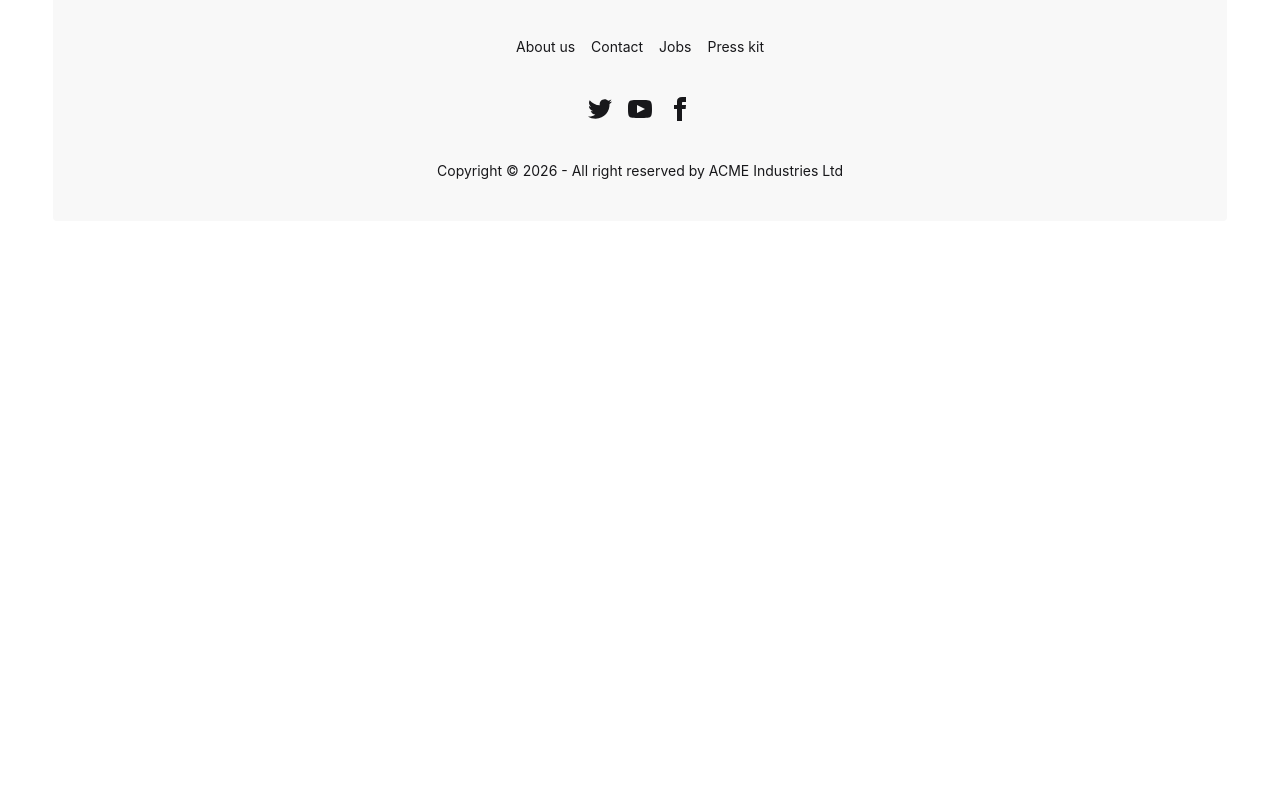
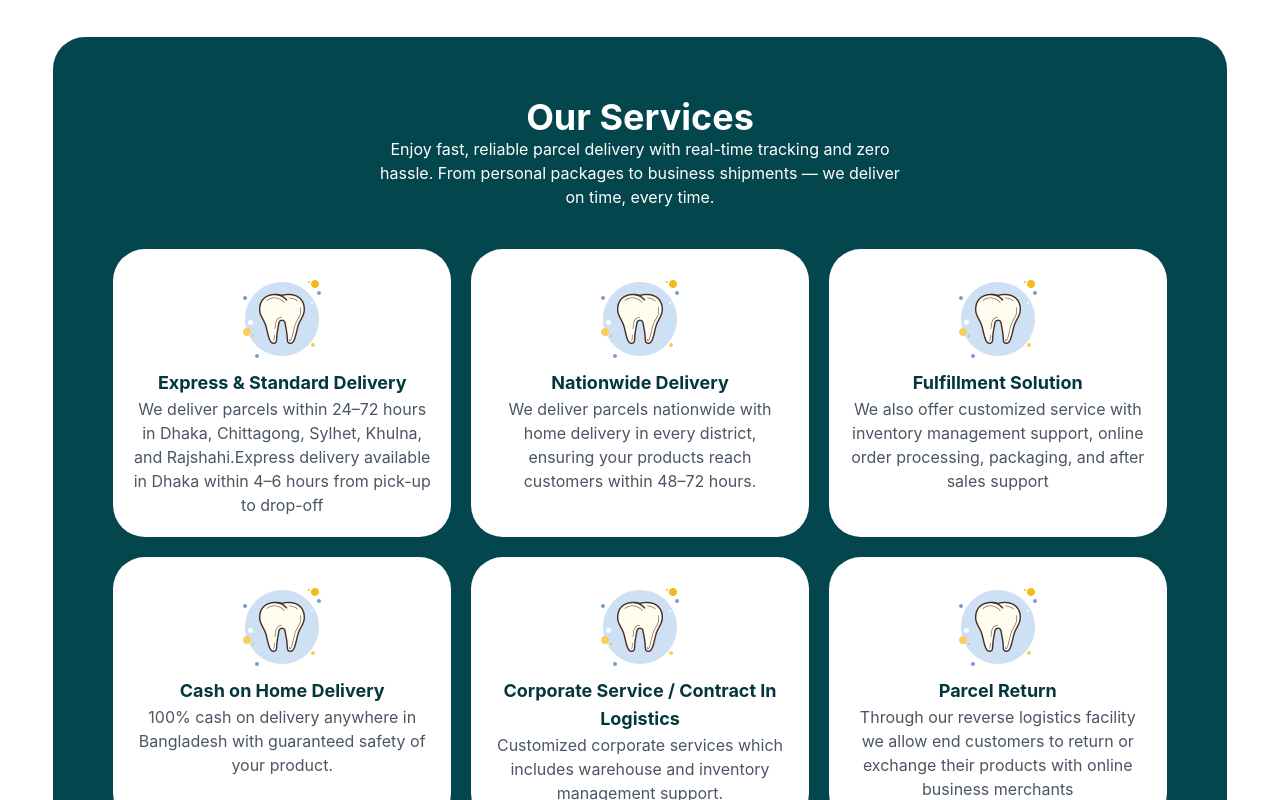
Before and after one commit to PritomChakma/Zap_Shift_Client, a React (Vite) app: page / in a window 1280 px wide. Shown: the part 920-1720 px from the top of the page. Before the commit the page ends 1141 px from the top, so only its background shows below. Built offline with nearby package versions, Linux system fonts and the light colour scheme.

Commit message:
added hover

```diff
--- a/src/Pages/Home/Home.jsx
+++ b/src/Pages/Home/Home.jsx
@@ -1,4 +1,5 @@
 import Banner from "./Banner/Banner";
+import Services from "./Services/Services";
 import Works from "./Works/Works";
 
 const Home = () => {
@@ -6,6 +7,7 @@ const Home = () => {
     <div>
       <Banner></Banner>
       <Works></Works>
+      <Services></Services>
     </div>
   );
 };
--- /dev/null
+++ b/src/Pages/Home/Services/Services.jsx
@@ -0,0 +1,72 @@
+import teeth from "../../../assets/teeth.png";
+
+const serviceData = [
+  {
+    id: 1,
+    title: "Express  & Standard Delivery",
+    description:
+      "We deliver parcels within 24–72 hours in Dhaka, Chittagong, Sylhet, Khulna, and Rajshahi.Express delivery available in Dhaka within 4–6 hours from pick-up to drop-off",
+  },
+
+  {
+    id: 2,
+    title: " Nationwide Delivery",
+    description:
+      "We deliver parcels nationwide with home delivery in every district, ensuring your products reach customers within 48–72 hours.",
+  },
+
+  {
+    id: 3,
+    title: "Fulfillment Solution",
+    description:
+      "We also offer customized service with inventory management support, online order processing, packaging, and after sales support",
+  },
+
+  {
+    id: 4,
+    title: "Cash on Home Delivery",
+    description:
+      "100% cash on delivery anywhere in Bangladesh with guaranteed safety of your product.",
+  },
+
+  {
+    id: 5,
+    title: "Corporate Service / Contract In Logistics",
+    description:
+      "Customized corporate services which includes warehouse and inventory management support.",
+  },
+
+  {
+    id: 6,
+    title: "Parcel Return",
+    description:
+      "Through our reverse logistics facility we allow end customers to return or exchange their products with online business merchants",
+  },
+];
+
+const Services = () => {
+  return (
+    <div className="my-10 bg-[#03464D] rounded-4xl p-15">
+      <div className="text-center w-6/12 mx-auto text-white ">
+        <h1 className="text-4xl font-bold ">Our Services</h1>
+        <p>
+          Enjoy fast, reliable parcel delivery with real-time tracking and zero
+          hassle. From personal packages to business shipments — we deliver on
+          time, every time.
+        </p>
+      </div>
+
+      <div className="grid grid-cols-3 gap-5 text-center my-10">
+        {serviceData.map((service) => (
+          <div className="bg-white rounded-4xl p-5 hover:bg-[#CAEB66]" key={service.id}>
+            <img className="mx-auto" src={teeth} alt="" />
+            <h1 className="text-lg font-bold text-[#03373D] ">{service.title}</h1>
+            <p className="text-gray-600">{service.description}</p>
+          </div>
+        ))}
+      </div>
+    </div>
+  );
+};
+
+export default Services;
--- a/src/Pages/Home/Works/Works.jsx
+++ b/src/Pages/Home/Works/Works.jsx
@@ -6,7 +6,7 @@ const Works = () => {
 
       <div className="grid grid-cols-4 gap-4">
         {/* div 1 */}
-        <div className=" bg-gray-200 p-7 rounded-2xl">
+        <div className=" bg-gray-200 p-7 rounded-2xl hover:bg-[#CAEB66]">
           <img className="h-14" src={bike} alt="" />
           <h1 className="text-[#03373D] text-xl font-bold my-2">
             Booking Pick & Drop
@@ -17,7 +17,7 @@ const Works = () => {
           </p>
         </div>
         {/* div 2 */}
-        <div className="bg-gray-200 p-7 rounded-2xl">
+        <div className="bg-gray-200 p-7 rounded-2xl hover:bg-[#CAEB66]">
           <img className="h-14" src={bike} alt="" />
           <h1 className="text-[#03373D] text-xl font-bold my-2">
             Cash On Delivery
@@ -28,7 +28,7 @@ const Works = () => {
           </p>
         </div>
         {/* div 3 */}
-        <div className="bg-gray-200 p-7 rounded-2xl">
+        <div className="bg-gray-200 p-7 rounded-2xl hover:bg-[#CAEB66]">
           <img className="h-14" src={bike} alt="" />
           <h1 className="text-[#03373D] text-xl font-bold my-2">
             Delivery Hub
@@ -39,7 +39,8 @@ const Works = () => {
           </p>
         </div>
         {/* div 4 */}
-        <div className="bg-gray-200 p-7 rounded-2xl">
+        <div className="bg-gray-200 p-7 rounded-2xl hover:bg-[#CAEB66]
+        ">
           <img className="h-14" src={bike} alt="" />
           <h1 className="text-[#03373D] text-xl font-bold my-2">
             Booking SME & Corporate
```
Also changed, not shown: src/assets/teeth.png (added).
